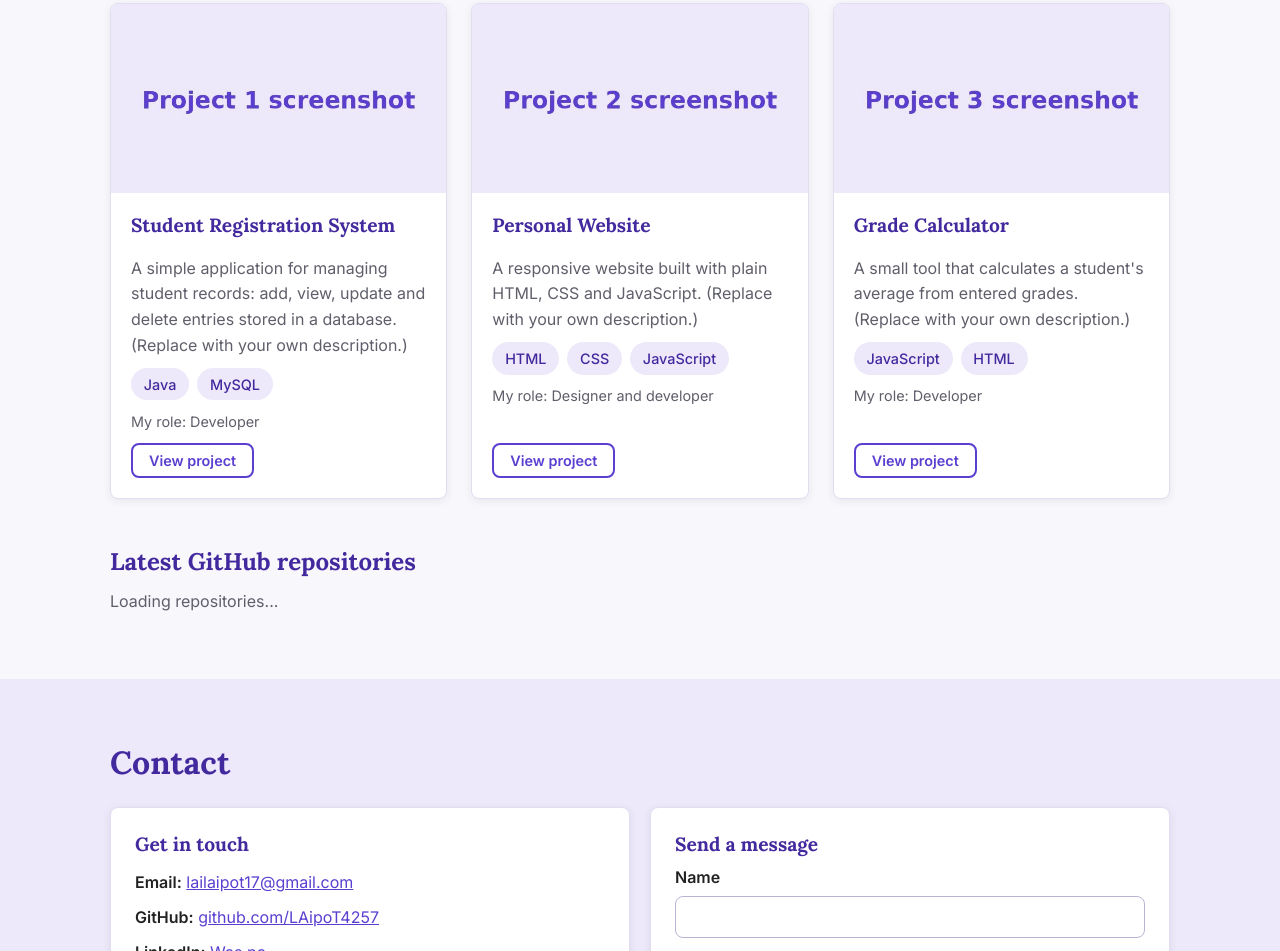
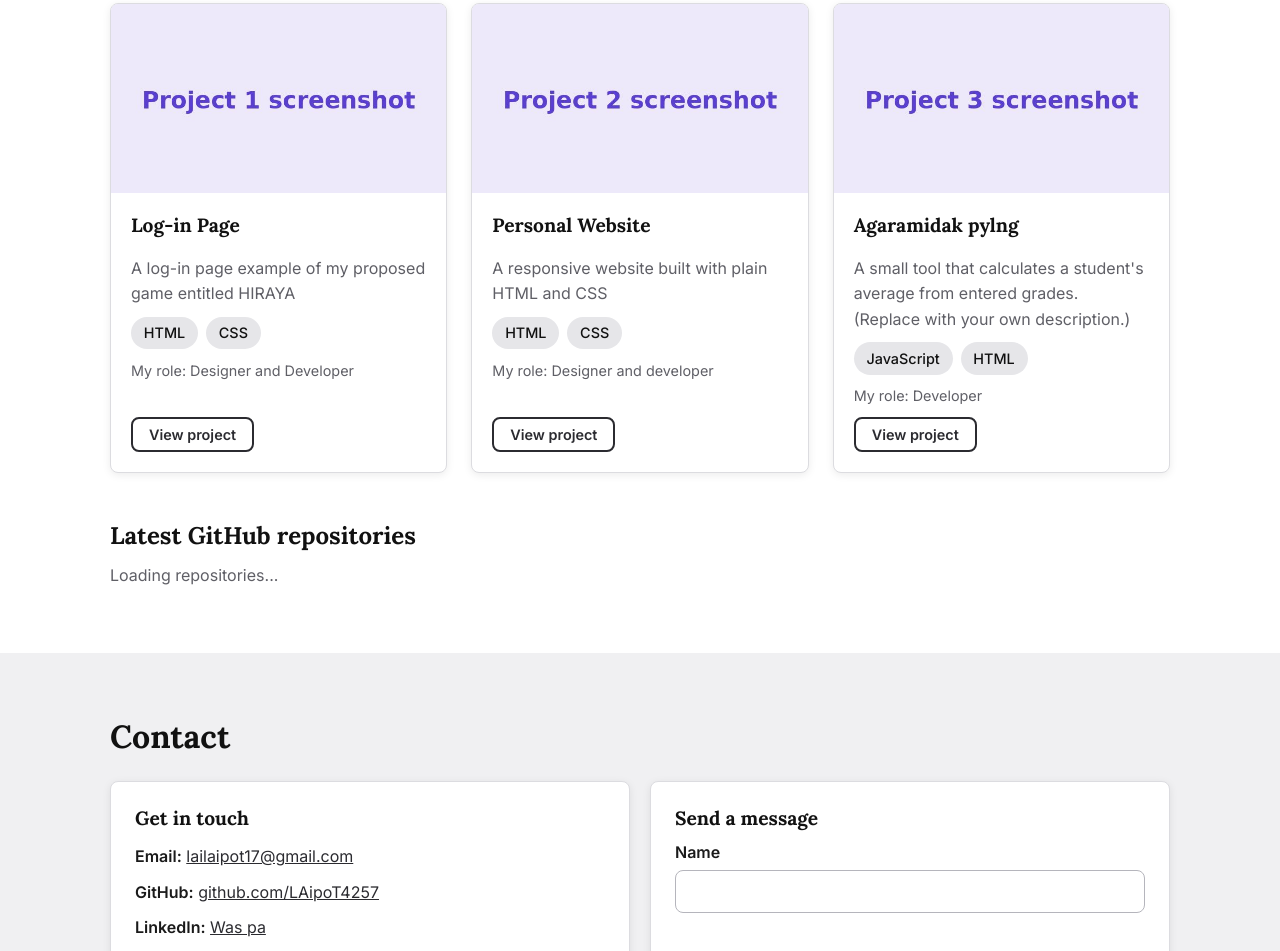
Before and after one commit to LAipoT4257/LAipoT4257.github.io, a plain HTML site: page index.html in a window 1280 px wide. Shown: the part 1849-2800 px from the top of the page. Drawn offline with Linux system fonts and the light colour scheme.

Commit message:
Change portfolio design

```diff
--- a/css/style.css
+++ b/css/style.css
@@ -1,25 +1,29 @@
 /* =========================================================
    Student Portfolio - style.css
-   Theme: professional purple. Change colors in :root below.
+   Theme: white background with dark & grey accents. Change colors in :root below.
    ========================================================= */
 
 /* ---------- 1. Color theme and fonts (CSS variables) ---------- */
 :root {
-  --primary: #5B3FD0;        /* main purple */
-  --primary-dark: #43299E;   /* hover / dark purple */
-  --lavender: #EDE9FA;       /* soft lavender for backgrounds */
-  --background: #F8F7FC;     /* off-white page background */
+  --primary: #2B2B30;        /* dark charcoal accent (links, buttons, borders) */
+  --primary-dark: #111111;   /* near-black (headings, hover) */
+  --lavender: #F0F0F2;       /* light grey for alternate section backgrounds */
+  --background: #FFFFFF;     /* white page background */
   --surface: #FFFFFF;        /* cards */
-  --text: #222222;           /* charcoal text */
-  --muted: #5F5F6B;          /* secondary text */
-  --border: #E2DEF2;
+  --text: #1A1A1A;           /* dark text */
+  --muted: #5F5F66;          /* secondary grey text */
+  --border: #DCDCE0;
+
+  --on-primary: #FFFFFF;     /* text color placed on top of dark buttons */
 
   --font-heading: "Lora", Georgia, serif;
   --font-body: "Inter", "Segoe UI", Arial, sans-serif;
 
   --radius: 8px;
-  --shadow: 0 2px 8px rgba(34, 34, 34, 0.08);
+  --shadow: 0 2px 8px rgba(0, 0, 0, 0.08);
   --nav-height: 64px;
+
+  color-scheme: light;
 }
 
 /* ---------- 2. Base styles ---------- */
@@ -52,7 +56,7 @@ h3 { font-size: 1.2rem; }
 
 /* Visible keyboard focus */
 a:focus-visible, button:focus-visible, input:focus-visible, textarea:focus-visible {
-  outline: 3px solid var(--primary);
+  outline: 3px solid var(--primary-dark);
   outline-offset: 2px;
 }
 
@@ -61,7 +65,7 @@ a:focus-visible, button:focus-visible, input:focus-visible, textarea:focus-visib
   position: fixed;                 /* stays visible while scrolling */
   top: 0; left: 0; right: 0;
   height: var(--nav-height);
-  background: var(--surface);
+  background: var(--background);
   border-bottom: 3px solid var(--primary);
   z-index: 100;
 }
@@ -77,7 +81,7 @@ a:focus-visible, button:focus-visible, input:focus-visible, textarea:focus-visib
   font-family: var(--font-heading);
   font-weight: 700;
   font-size: 1.4rem;
-  color: var(--primary);
+  color: var(--primary-dark);
   text-decoration: none;
 }
 
@@ -131,10 +135,10 @@ a:focus-visible, button:focus-visible, input:focus-visible, textarea:focus-visib
   aspect-ratio: 1 / 1;
   object-fit: cover;
   margin: 0 auto;
-  border-radius: 50%;
-  border: 6px solid var(--surface);
+  border-radius: 5%;
+  border: 3px solid var(--border);
   box-shadow: var(--shadow);
-  background: var(--border);
+  background: var(--surface);
 }
 
 /* ---------- 5. Buttons ---------- */
@@ -148,10 +152,10 @@ a:focus-visible, button:focus-visible, input:focus-visible, textarea:focus-visib
   cursor: pointer;
   transition: background 0.2s, color 0.2s;
 }
-.btn-primary { background: var(--primary); color: #fff; }
-.btn-primary:hover { background: var(--primary-dark); border-color: var(--primary-dark); color: #fff; }
+.btn-primary { background: var(--primary); color: var(--on-primary); }
+.btn-primary:hover { background: var(--primary-dark); border-color: var(--primary-dark); color: var(--on-primary); }
 .btn-outline { background: transparent; color: var(--primary); }
-.btn-outline:hover { background: var(--primary); color: #fff; }
+.btn-outline:hover { background: var(--primary); color: var(--on-primary); }
 
 /* ---------- 6. Sections and cards ---------- */
 .section { padding: 4rem 0; }
@@ -182,7 +186,7 @@ a:focus-visible, button:focus-visible, input:focus-visible, textarea:focus-visib
 .badges { list-style: none; margin: 0; padding: 0; display: flex; flex-wrap: wrap; gap: 0.5rem; }
 .badges li {
   padding: 0.3rem 0.8rem;
-  background: var(--lavender);
+  background: #E6E6E9;
   color: var(--primary-dark);
   border-radius: 999px;
   font-size: 0.9rem;
@@ -242,9 +246,10 @@ input, textarea {
   width: 100%;
   padding: 0.65rem 0.8rem;
   font: 1rem var(--font-body);
-  border: 1px solid #B9B3D3;
+  color: var(--text);
+  border: 1px solid #B5B5BC;
   border-radius: var(--radius);
-  background: #fff;
+  background: var(--background);
 }
 textarea { resize: vertical; }
 input.invalid, textarea.invalid { border-color: #B3261E; }
@@ -253,7 +258,11 @@ input.invalid, textarea.invalid { border-color: #B3261E; }
 .form-success { margin-top: 1rem !important; font-weight: 600; color: #1E6B3A !important; }
 
 /* ---------- 9. Footer ---------- */
-.site-footer { background: var(--primary-dark); color: #fff; padding: 1.5rem 0; }
+.site-footer {
+  background: #1F1F22;
+  color: #C9C9D0;
+  padding: 1.5rem 0;
+}
 .footer-inner { display: flex; flex-wrap: wrap; justify-content: space-between; gap: 0.5rem; }
 .footer-inner p { margin: 0; }
 .site-footer a { color: #fff; }
@@ -264,7 +273,7 @@ input.invalid, textarea.invalid { border-color: #B3261E; }
   right: 1.25rem; bottom: 1.25rem;
   width: 44px; height: 44px;
   font-size: 1.3rem;
-  color: #fff;
+  color: var(--on-primary);
   background: var(--primary);
   border: 0;
   border-radius: 50%;
@@ -308,7 +317,7 @@ input.invalid, textarea.invalid { border-color: #B3261E; }
     position: absolute;
     top: var(--nav-height); left: 0; right: 0;
     flex-direction: column;
-    background: var(--surface);
+    background: var(--background);
     border-bottom: 3px solid var(--primary);
     padding: 0.5rem 1rem 1rem;
   }
--- a/data/projects.json
+++ b/data/projects.json
@@ -1,22 +1,22 @@
 [
   {
-    "title": "Student Registration System",
-    "description": "A simple application for managing student records: add, view, update and delete entries stored in a database. (Replace with your own description.)",
-    "technologies": ["Java", "MySQL"],
-    "role": "Developer",
+    "title": "Log-in Page",
+    "description": "A log-in page example of my proposed game entitled HIRAYA ",
+    "technologies": ["HTML", "CSS"],
+    "role": "Designer and Developer",
     "screenshot": "images/project1.jpg",
     "link": "https://github.com/YOUR-GITHUB-USERNAME/YOUR-REPOSITORY-1"
   },
   {
     "title": "Personal Website",
-    "description": "A responsive website built with plain HTML, CSS and JavaScript. (Replace with your own description.)",
-    "technologies": ["HTML", "CSS", "JavaScript"],
+    "description": "A responsive website built with plain HTML and CSS",
+    "technologies": ["HTML", "CSS"],
     "role": "Designer and developer",
     "screenshot": "images/project2.jpg",
     "link": "https://github.com/YOUR-GITHUB-USERNAME/YOUR-REPOSITORY-2"
   },
   {
-    "title": "Grade Calculator",
+    "title": "Agaramidak pylng",
     "description": "A small tool that calculates a student's average from entered grades. (Replace with your own description.)",
     "technologies": ["JavaScript", "HTML"],
     "role": "Developer",
--- a/index.html
+++ b/index.html
@@ -3,7 +3,7 @@
 <head>
   <meta charset="UTF-8">
   <meta name="viewport" content="width=device-width, initial-scale=1.0">
-  <title>Lainer | Student Portfolio</title>
+  <title>Lainer Malis  Student Portfolio</title>
   <meta name="description" content="Student portfolio of [YOUR NAME]: about me, skills, projects, latest GitHub repositories and contact details.">
 
   <!-- Fonts: one for headings, one for body text (system fonts are used if these cannot load) -->
@@ -18,7 +18,7 @@
   <!-- ============ HEADER / NAVIGATION ============ -->
   <header class="site-header">
     <nav class="navbar container" aria-label="Main navigation">
-      <a href="#home" class="logo" aria-label="Go to top of page">Student Profile</a>
+      <a href="#home" class="logo" aria-label="Go to top of page">Malis | Profile</a>
 
       <button class="nav-toggle" id="navToggle" aria-expanded="false" aria-controls="navMenu" aria-label="Open menu">
         <span class="bar"></span><span class="bar"></span><span class="bar"></span>
@@ -111,6 +111,8 @@
               <li>Web development</li>
               <li>Basic programming</li>
               <li>Database fundamentals</li>
+              <li>Computer System servicing</li>
+
             </ul>
           </article>
           <article class="card">
```
